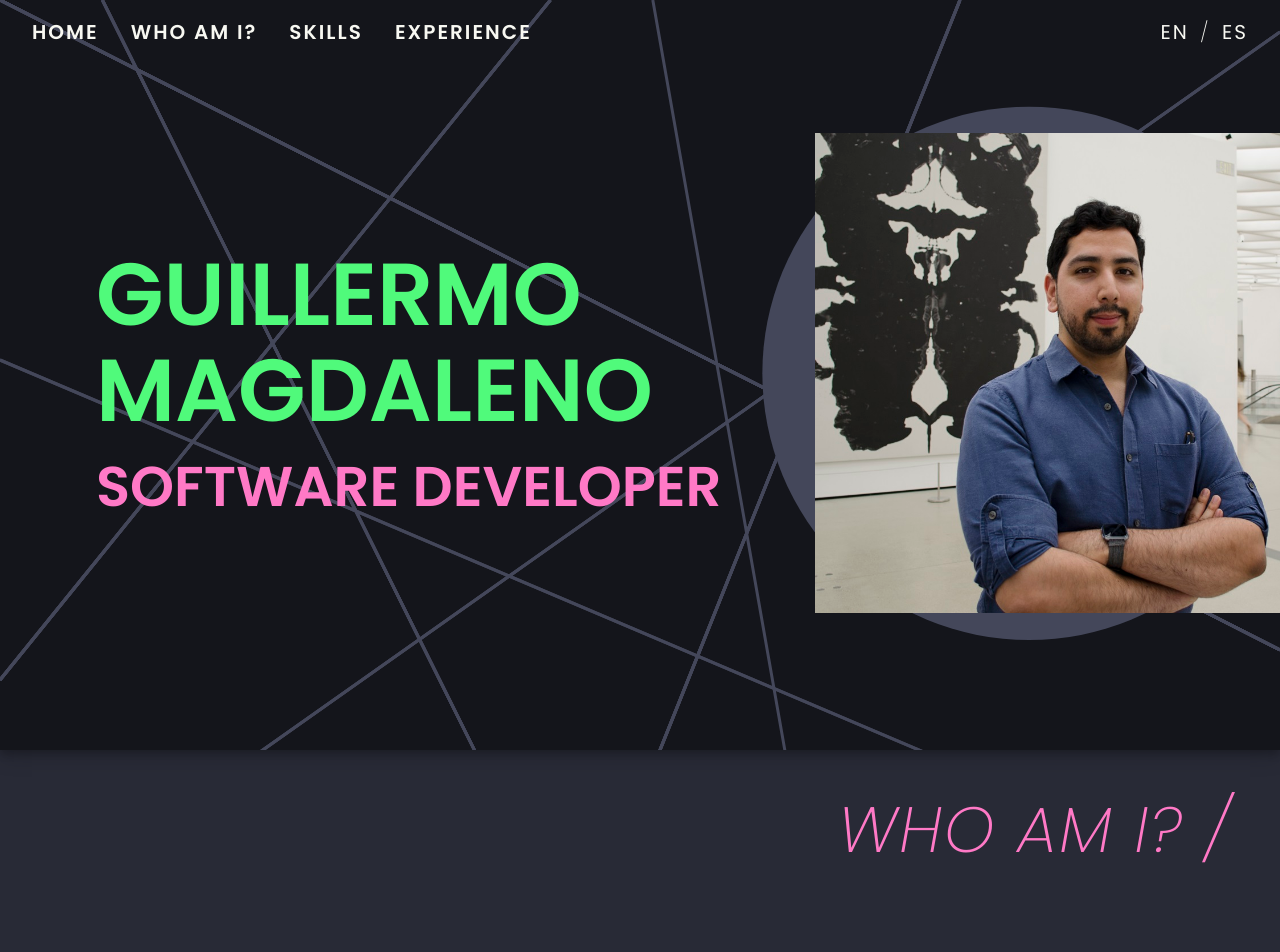
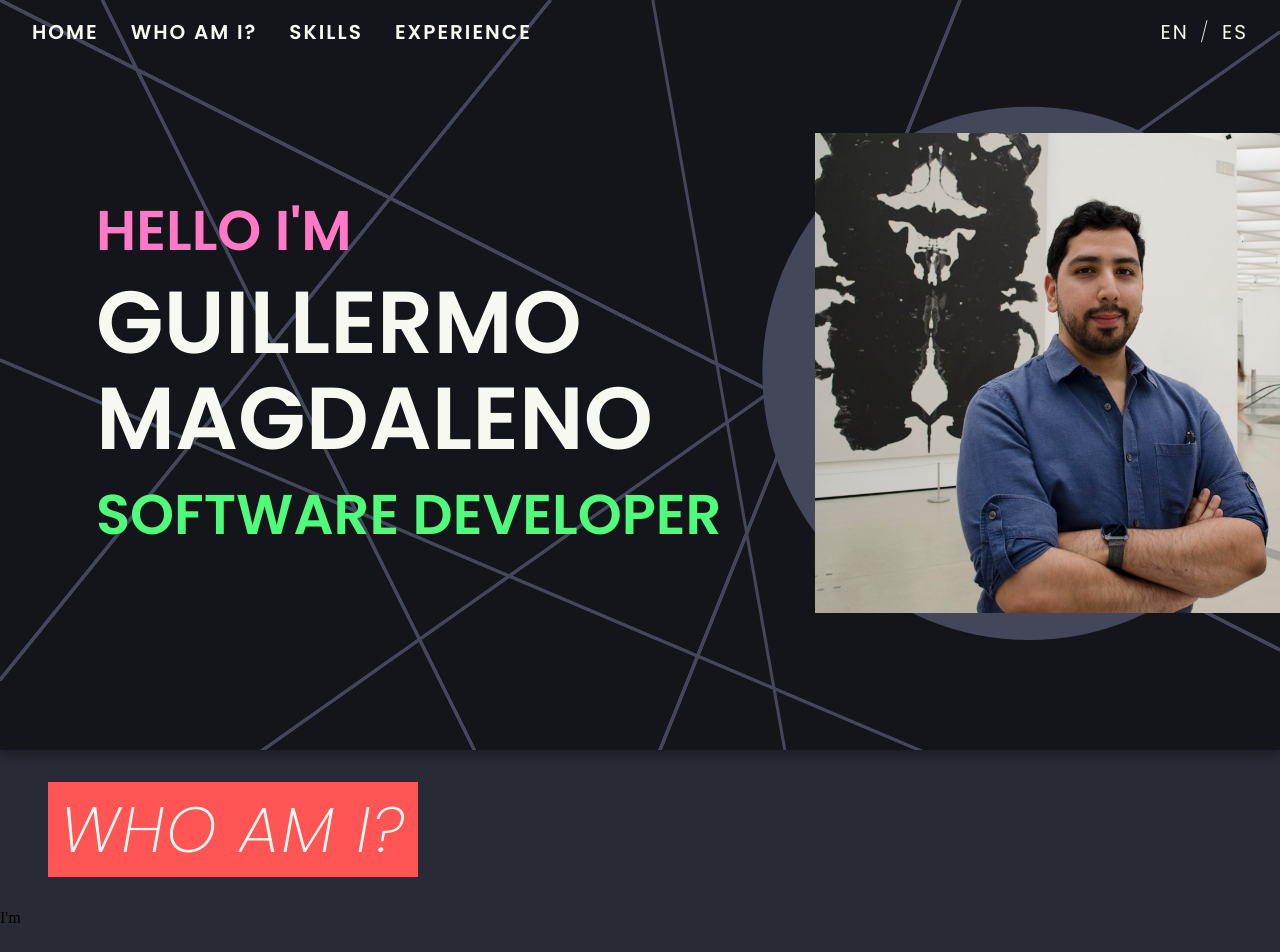
Before and after one commit to Giemper/giemper-site, a Next.js app: page / in a window 1280 px wide. Shown: the top 952 px of the page. Built offline with nearby package versions, Linux system fonts and the light colour scheme.

Commit message:
10/15 Added PageHeader

```diff
--- /dev/null
+++ b/Tools/ViewWatcher.js
@@ -0,0 +1,21 @@
+import { useEffect } from 'react';
+
+const inView = (element) => {
+    const bound = element.getBoundingClientRect();
+    return !(bound.top > innerHeight || bound.bottom < 0);
+}
+
+const viewWatcher = (id) => {
+    useEffect(() => {
+        const element = document.getElementById(id);
+        const seen = () => {
+            if(inView(element)) {
+                element.classList.add('seen');
+                document.removeEventListener('scroll', seen);
+            }
+        }
+        document.addEventListener('scroll', seen);
+    });
+}
+
+export default viewWatcher;
--- a/components/PageHeader.js
+++ b/components/PageHeader.js
@@ -1,17 +1,12 @@
+import viewWatcher from '../Tools/ViewWatcher';
 import "../styles/PageHeader.scss";
 
-const Timer = (title) => {
-    const loadTimer = setTimeout()
-}
+const PageHeader = (props) => {
+    viewWatcher(props.id);
 
-const TitleTick = (title) => {
-
-}
-
-const PageHeader = (props) => {
     return (
         <div className="page-header">
-            <h1>{props.title} /</h1>
+            <h1 id={props.id}>{props.title}</h1>
         </div>
     );
 }
--- a/pages/Intro.js
+++ b/pages/Intro.js
@@ -1,8 +1,5 @@
 import { useEffect, useState } from 'react';
 import Viewport from '../Tools/Viewport';
-
-const color1 = {backgroundColor: 'blue'};
-const color2 = {backgroundColor: 'green'};
 
 const ProfilePicture = (props) => {
     const canvasHeight = props.height / 1.5;
@@ -89,6 +86,7 @@ const Intro = () => {
             <div className="row align-items-center" style={space}>
                 <div className="col-7">
                     <div className="intro-panel">
+                        <p className="message">Hello I'm</p>
                         <p className="name">Guillermo</p>
                         <p className="name">Magdaleno</p>
                         <p className="title">Software Developer</p>
--- a/pages/Who.js
+++ b/pages/Who.js
@@ -3,7 +3,8 @@ import PageHeader from '../components/PageHeader';
 const Who = () => {
     return (
         <>
-            <PageHeader title="Who am I?"/>
+            <PageHeader title="Who am I?" id="who"/>
+            <p>I'm </p>
         </>
     );
 }
--- a/pages/index.js
+++ b/pages/index.js
@@ -3,9 +3,11 @@ import Intro from './Intro';
 import Who from './Who';
 
 import '../styles/pages.scss';
+import PageHeader from '../components/PageHeader';
 
 const Index = () => {
     var tempHeight = { height: '1600px' };
+    var tempHeightSmall = { height: '300px' };
 
     return (
         <>
--- a/styles/Pageheader.scss
+++ b/styles/Pageheader.scss
@@ -4,7 +4,7 @@
     margin: 16px 48px;
 
     h1 {
-        color: $pink;
+        color: $white;
         font-family: "Poppins";
         font-size: 4rem;
         font-style: italic;
@@ -12,7 +12,17 @@
         text-align: right;
         text-transform: uppercase;
         letter-spacing: 2px;
+        margin-bottom: 32px;
+        transition: 400ms linear;
+        width: fit-content;
+        padding: 0 12px;
+
+        opacity: 0;
+        margin-top: 64px;
+    }
+    h1.seen {
+        opacity: 1;
         margin-top: 32px;
-        margin-bottom: 32px;
+        background-color: $red;
     }
 }
--- a/styles/pages.scss
+++ b/styles/pages.scss
@@ -29,18 +29,20 @@ html {
         }
 
         p.message {
-            font-size: 2.5rem;
-            color: $white;
+            font-size: 3.5rem;
+            line-height: 0;
+            color: $pink;
         }
 
         p.name {
             font-size: 5.5rem;
-            color: $green;
+            // margin: 64px 0 64px;
+            color: $white;
         }
 
         p.title {
             font-size: 3.5rem;
-            color: $pink;
+            color: $green;
         }
     }
 
```
